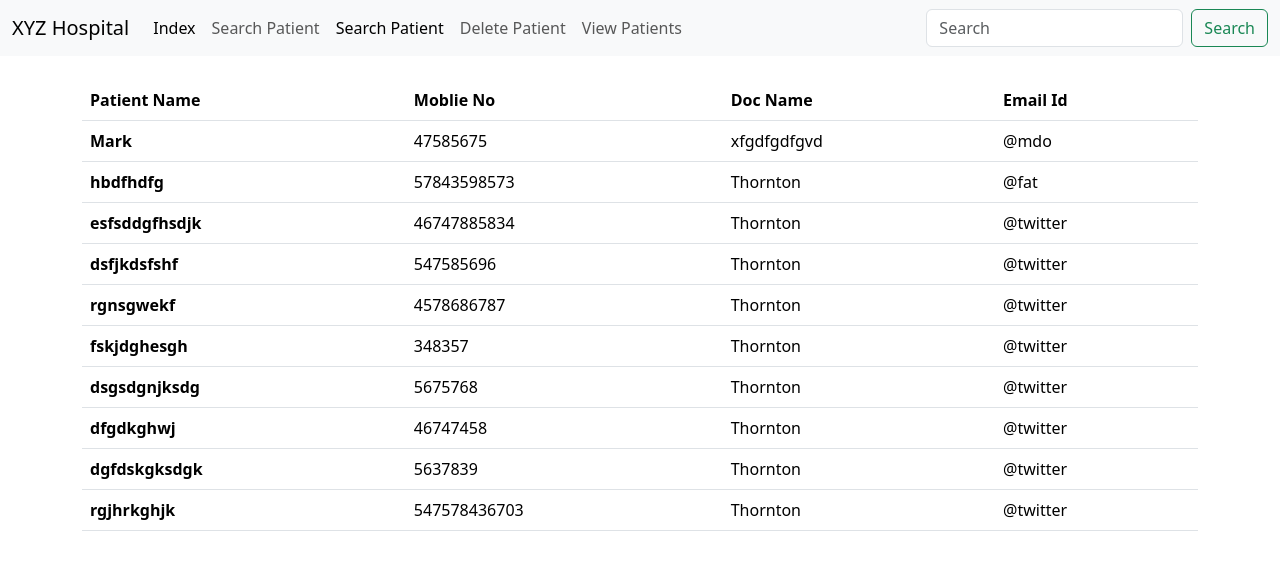
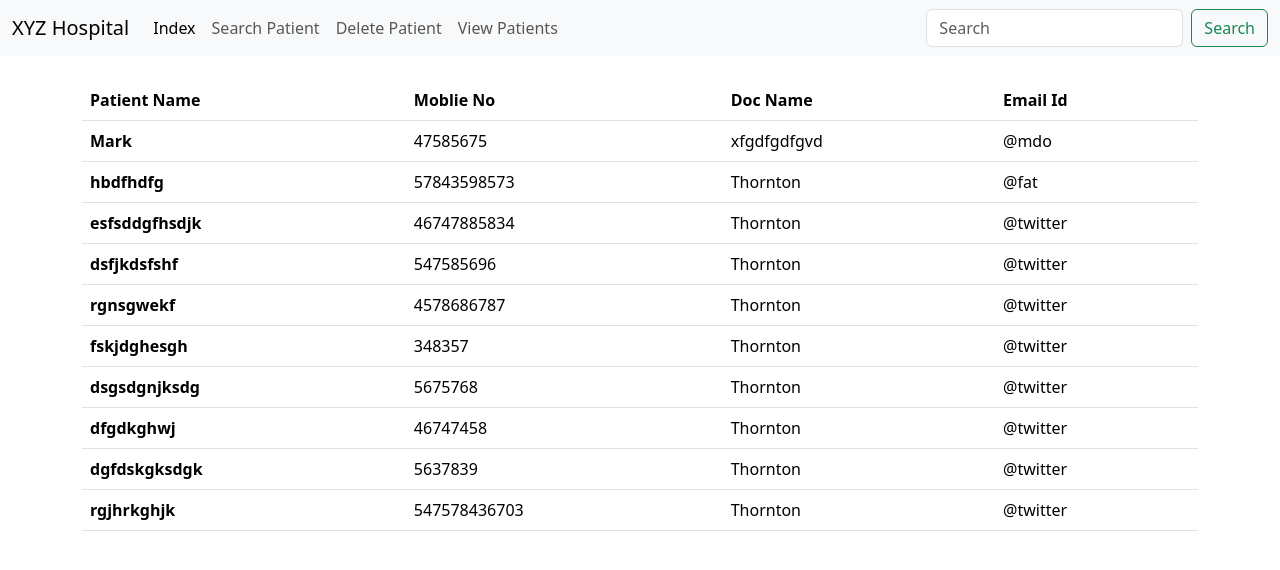
Before and after one commit to EnatMathews/Patient-App, a plain HTML site: page viewall.html in a window 1280 px wide. Drawn offline with nearby package versions, Linux system fonts and the light colour scheme.

Commit message:
Navigation completed

```diff
--- a/viewall.html
+++ b/viewall.html
@@ -24,9 +24,7 @@
           <li class="nav-item">
             <a class="nav-link" href="search.html">Search Patient</a>
           </li>
-          <li class="nav-item">
-            <a class="nav-link active" aria-current="page" href="search.html">Search Patient</a>
-          </li>
+
           <li class="nav-item">
             <a class="nav-link" href="delete.html">Delete Patient</a>
           </li>
```
Also changed, not shown: delete.html (+1 -3 lines), index.html (+1 -3 lines), search.html (+1 -3 lines).
